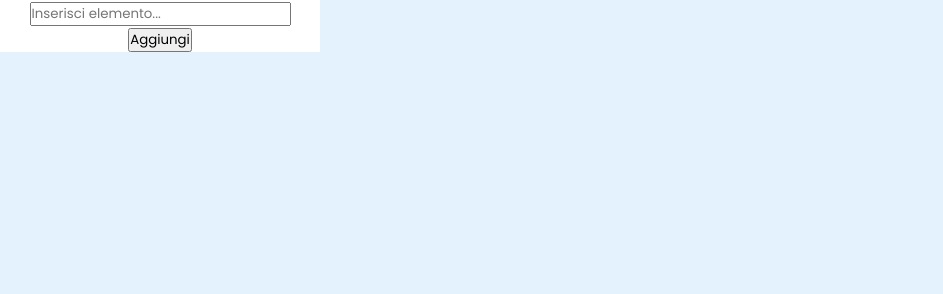
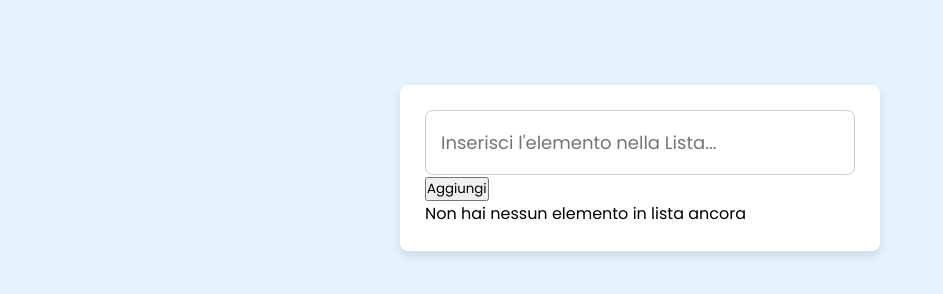
Before and after one commit to Vorshim92/Esercizio-S3-D3, a plain HTML site: page index.html in a window 1280 px wide. Shown: the whole page, without its empty margins (0-943 px from the left). Drawn offline with Linux system fonts and the light colour scheme.

Commit message:
css upgrade (WIP)

```diff
--- a/assets/style.css
+++ b/assets/style.css
@@ -20,14 +20,43 @@ main {
   width: 100%;
 }
 .cardList {
-  width: 25%;
-  text-align: center;
-  background-color: white;
+  position: relative;
+  max-width: 480px;
+  width: 100%;
+  border-radius: 8px;
+  padding: 25px;
+  margin: 85px auto 0;
+  background-color: #fff;
+  box-shadow: 0 5px 10px rgba(0, 0, 0, 0.1);
+}
+
+#input-unico {
+  height: 100%;
+  width: 100%;
+  outline: none;
+  font-size: 18px;
+  font-weight: 400;
+  border-radius: 8px;
+  padding: 18px 45px 18px 15px;
+  border: 1px solid #ccc;
+  resize: none;
 }
 
 .divList {
+  list-style-type: none;
+  display: flex;
+  align-items: center;
+  background-color: #f2f2f2;
+  padding: 20px 15px;
+  border-radius: 8px;
+  margin-top: 10px;
+  position: relative;
+  cursor: pointer;
 }
 
 .liList {
 }
+
+#tasklist {
+}
 /* FOOTER */
--- a/index.html
+++ b/index.html
@@ -41,11 +41,12 @@
         <input
           type="text"
           id="input-unico"
-          placeholder="Inserisci elemento..."
+          placeholder="Inserisci l'elemento nella Lista..."
         />
         <button id="ButtonAdd">Aggiungi</button>
         <!-- <div><input type="checkbox" id="cazz" /><span>CIAO</span></div> -->
         <div>
+          <p>Non hai nessun elemento in lista ancora</p>
           <ul id="tasklist"></ul>
         </div>
       </div>
```
